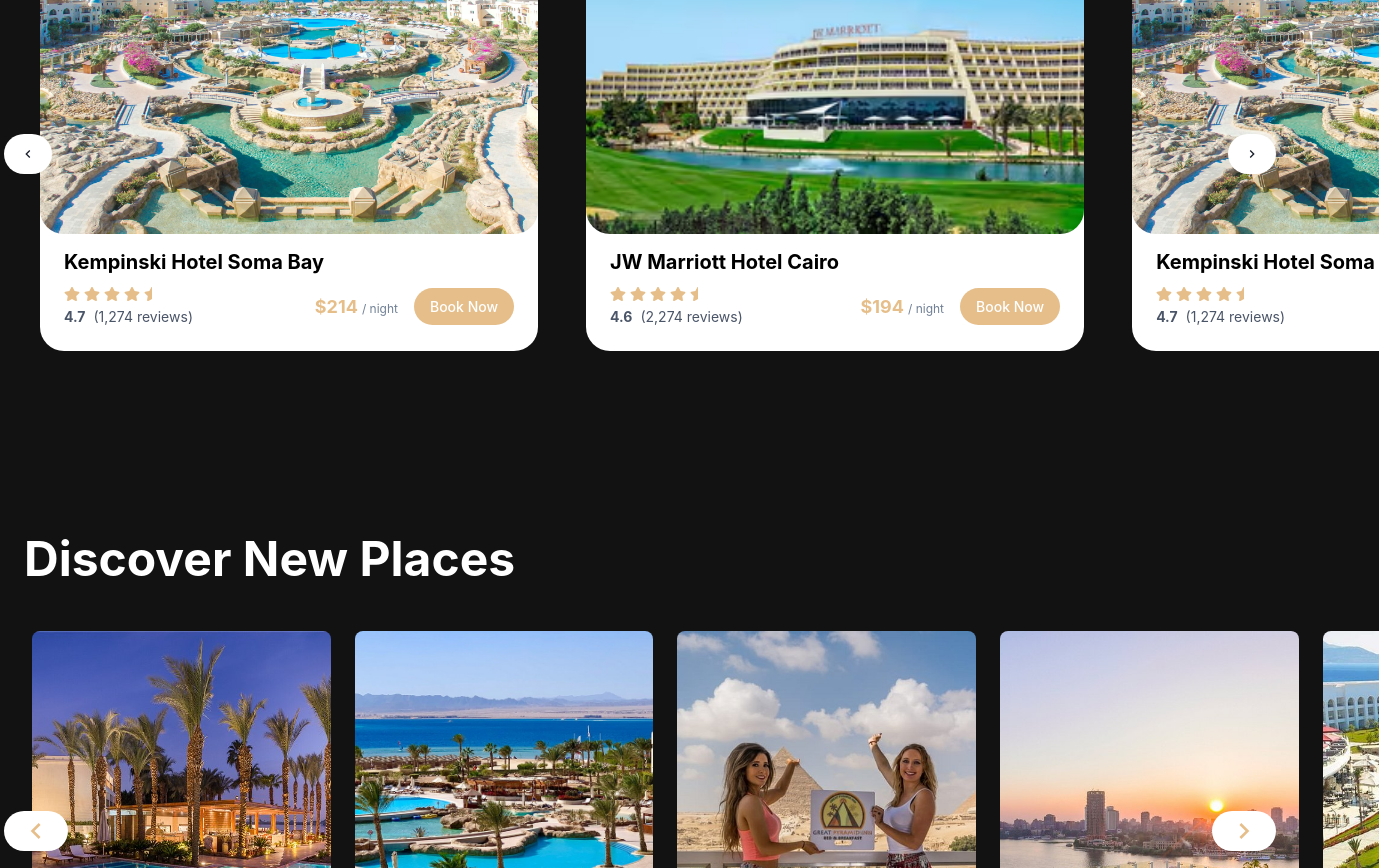
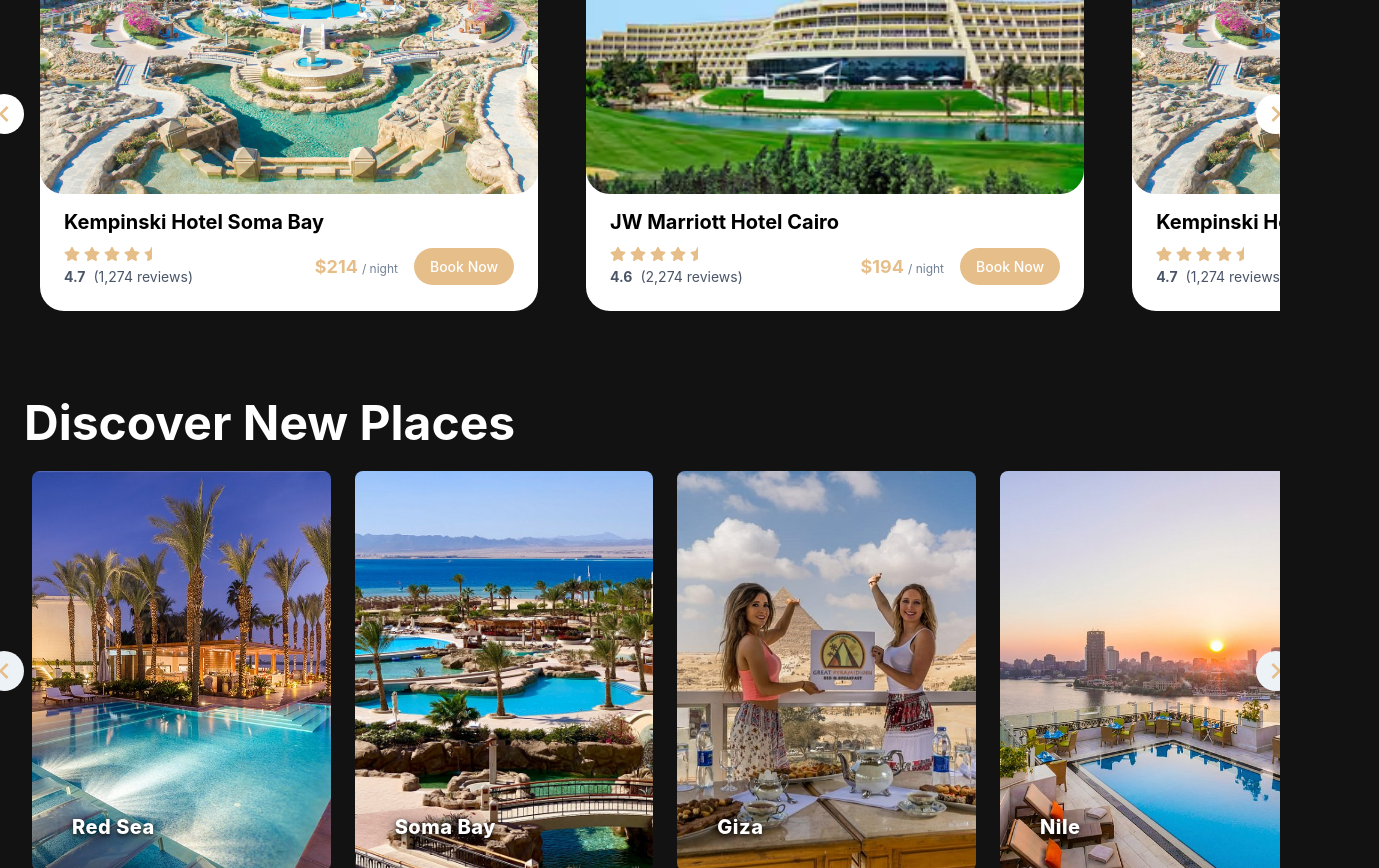
Before and after one commit to Omar-Amin2/my-landing-page, a Next.js app: page / in a window 1280 px wide. Shown: the part 900-1768 px from the top of the page, 1379 px wide, since content can reach past the window. Built offline with nearby package versions, Linux system fonts and the light colour scheme.

Commit message:
refinements

```diff
--- a/app/components/DiscoverSection.jsx
+++ b/app/components/DiscoverSection.jsx
@@ -45,26 +45,19 @@
     const cardWidth = container.offsetWidth / visibleCards;
     const totalCards = items.length;
 
-    let newIndex = currentIndex;
+    let newIndex = direction === 'left'
+      ? currentIndex - 1
+      : currentIndex + 1;
 
-    if (direction === 'left') {
-      newIndex = currentIndex - 1;
-      if (newIndex < 0) {
-        newIndex = totalCards - 1; // Go to last card
-      }
+    if (newIndex < 0) {
+      newIndex = totalCards - visibleCards;
+      container.scrollTo({ left: container.scrollWidth - (cardWidth * visibleCards), behavior: 'smooth' });
+    } else if (newIndex >= totalCards - (visibleCards - 1)) {
+      newIndex = 0;
+      container.scrollTo({ left: 0, behavior: 'smooth' });
     } else {
-      newIndex = currentIndex + 1;
-      if (newIndex >= totalCards) {
-        newIndex = 0; // Go to first card
-      }
+      container.scrollBy({ left: direction === 'left' ? -cardWidth : cardWidth, behavior: 'smooth' });
     }
-
-    const targetScroll = newIndex * cardWidth;
-
-    container.scrollTo({
-      left: targetScroll,
-      behavior: 'smooth'
-    });
 
     setCurrentIndex(newIndex);
   };
@@ -110,12 +103,12 @@
   };
 
   return (
-    <Box py={{ base: 8, md: 16 }}>
+    <Box py={{ base: 2, md: 4 }}>
       <Container maxW="container.xl" px={{ base: 0, md: 6 }}>
         <Heading
           size={{ base: "xl", lg: "2xl" }}
           color="white"
-          mb={{ base: 6, md: 10 }}
+          mb={{ base: 3, md: 4 }}
           px={{ base: 4, md: 0 }}
         >
           Discover New Places
@@ -125,13 +118,15 @@
           <IconButton
             icon={<ChevronLeftIcon color={THEME_COLORS.bronzeNude} boxSize={8} />}
             position="absolute"
-            left={{ base: 0, md: -5 }}
+            left={{ base: 2, md: "-40px" }}
             top="50%"
             transform="translateY(-50%)"
             zIndex={2}
             rounded="full"
-            bg="white"
-            size={{ base: "sm", md: "md" }}
+            color="white"
+            _hover={{
+              opacity: 0.8,
+            }}
             onClick={() => scroll('left')}
           />
 
@@ -156,7 +151,7 @@
               <Box
                 key={item.id}
                 p={2}
-                flex={{ base: "0 0 85%", md: "0 0 calc(100% / 4.2 - 8px)" }} // adjust for 4.2 cards
+                flex={{ base: "0 0 85%", md: "0 0 calc(100% / 4.2 - 8px)" }}
                 transition="all 0.3s ease"
               >
                 <Box
@@ -164,12 +159,29 @@
                   h="400px"
                   borderRadius="lg"
                   overflow="hidden"
-                  className="transform transition-all duration-300 hover:-translate-y-2 hover:shadow-[0_0_20px_rgba(200,160,130,0.3)]"
+                  cursor="pointer"
+                  display="block"
+                  transition="all 0.3s ease"
+                  _hover={{
+                    transform: "translateY(-8px)",
+                    boxShadow: "xl",
+                    '& > .overlay': {
+                      opacity: 1
+                    }
+                  }}
                 >
                   <Image
                     src={item.image}
                     alt={item.title}
                     style={{ width: '100%', height: '100%', objectFit: 'cover' }}
+                  />
+                  <Box
+                    className="overlay"
+                    position="absolute"
+                    inset={0}
+                    bg="blackAlpha.400"
+                    transition="opacity 0.3s ease"
+                    opacity={0}
                   />
                   <Box
                     position="absolute"
@@ -178,6 +190,7 @@
                     right={6}
                     px={4}
                     py={2}
+                    zIndex={1}
                   >
                     <Text
                       color="white"
@@ -199,13 +212,15 @@
           <IconButton
             icon={<ChevronRightIcon color={THEME_COLORS.bronzeNude} boxSize={8} />}
             position="absolute"
-            right={{ base: 0, md: -5 }}
+            right={{ base: 2, md: "-40px" }}
             top="50%"
             transform="translateY(-50%)"
             zIndex={2}
             rounded="full"
-            bg="white"
-            size={{ base: "sm", md: "md" }}
+            color="white"
+            _hover={{
+              opacity: 0.8,
+            }}
             onClick={() => scroll('right')}
           />
         </Box>
--- a/app/components/Footer.jsx
+++ b/app/components/Footer.jsx
@@ -29,7 +29,7 @@
     <Box
       bg={THEME_COLORS.background}
       color="white"
-      py={{ base: 12, md: 8 }}
+      py={{ base: 6, md: 8 }}  // Reduced from { base: 12, md: 8 }
       position="relative"
     >
       <Container maxW="container.xl" position="relative" px={{ base: 6, md: 4 }}>
--- a/app/components/HeroSection.jsx
+++ b/app/components/HeroSection.jsx
@@ -25,6 +25,7 @@
       maxHeight={{ base: "800px", md: "800px" }}
       width="100%"
       overflow="hidden"
+      mb={{ base: 2, md: 4 }}  // Add bottom margin
       mt={{ base: "-1", md: "-8" }}  // Add negative margin to reduce gap
     >
       <Image
--- a/app/components/MostRelevantSection.jsx
+++ b/app/components/MostRelevantSection.jsx
@@ -92,20 +92,16 @@
 
     const cardWidth = container.offsetWidth / 2; // Show 2 cards
     const scrollAmount = direction === 'left' ? -cardWidth : cardWidth;
+    const totalCards = hotels.length;
 
-    // Calculate new index
     let newIndex = direction === 'left'
       ? currentIndex - 1
       : currentIndex + 1;
 
-    // Handle circular scrolling
     if (newIndex < 0) {
-      newIndex = hotels.length - 2;
-      container.scrollTo({ left: container.scrollWidth - cardWidth * 2, behavior: 'instant' });
-      setTimeout(() => {
-        container.scrollTo({ left: container.scrollWidth - cardWidth * 3, behavior: 'smooth' });
-      }, 0);
-    } else if (newIndex >= hotels.length - 1) {
+      newIndex = totalCards - 2;
+      container.scrollTo({ left: container.scrollWidth - (cardWidth * 2), behavior: 'smooth' });
+    } else if (newIndex >= totalCards - 1) {
       newIndex = 0;
       container.scrollTo({ left: 0, behavior: 'smooth' });
     } else {
@@ -116,11 +112,11 @@
   };
 
   return (
-    <Box py={spacing.section.py}>
+    <Box py={{ base: 2, md: 4 }}>
       <Container maxW="container.xl" px={spacing.section.px}>
         <HStack
           justify="space-between"
-          mb={spacing.component.gap}
+          mb={{ base: 3, md: 4 }}
           spacing={spacing.element.gap}
         >
           <Heading
@@ -133,18 +129,18 @@
 
         <Box position="relative">
           <IconButton
-            icon={<ChevronLeftIcon />}
+            icon={<ChevronLeftIcon color={THEME_COLORS.bronzeNude} boxSize={8} />}
             position="absolute"
-            left={{ base: 2, md: -5 }}
+            left={{ base: 2, md: "-40px" }}
             top="50%"
             transform="translateY(-50%)"
             zIndex={2}
             rounded="full"
             bg="white"
-            size={{ base: "sm", md: "md" }}
+            _hover={{
+              opacity: 0.8,
+            }}
             onClick={() => scroll('left')}
-            _hover={{ bg: 'white', transform: 'translateY(-50%) scale(1.1)' }}
-            transition="all 0.2s"
           />
 
           <Flex
@@ -198,10 +194,27 @@
                     <Box
                       borderRadius="3xl"
                       overflow="hidden"
-                      className="transform transition-all duration-300 hover:-translate-y-2 hover:shadow-[0_0_20px_rgba(200,160,130,0.3)]"
                       position="relative"
                       pb={6}
+                      transition="all 0.3s ease"
+                      _hover={{
+                        transform: "translateY(-8px)",
+                        boxShadow: "xl",
+                        '& > .overlay': {
+                          opacity: 1
+                        }
+                      }}
                     >
+                      {/* Add overlay */}
+                      <Box
+                        className="overlay"
+                        position="absolute"
+                        inset={0}
+                        bg="blackAlpha.400"
+                        transition="opacity 0.3s ease"
+                        opacity={0}
+                        zIndex={1}
+                      />
                       {/* Location Tag - Moved to overlay on image */}
                       <Box
                         position="absolute"
@@ -304,18 +317,18 @@
           </Flex>
 
           <IconButton
-            icon={<ChevronRightIcon />}
+            icon={<ChevronRightIcon color={THEME_COLORS.bronzeNude} boxSize={8} />}
             position="absolute"
-            right={{ base: 2, md: -5 }}
+            right={{ base: 2, md: "-40px" }}
             top="50%"
             transform="translateY(-50%)"
             zIndex={2}
             rounded="full"
             bg="white"
-            size={{ base: "sm", md: "md" }}
+            _hover={{
+              opacity: 0.8,
+            }}
             onClick={() => scroll('right')}
-            _hover={{ bg: 'white', transform: 'translateY(-50%) scale(1.1)' }}
-            transition="all 0.2s"
           />
         </Box>
       </Container>
--- a/app/context/AuthContext.js
+++ b/app/context/AuthContext.js
@@ -1,18 +1,38 @@
 'use client'
-import { createContext, useContext, useState } from 'react';
+import { createContext, useContext, useState, useEffect } from 'react';
 
 const AuthContext = createContext({
   loggedIn: false,
   setLoggedIn: () => {},
+  user: null,
 });
 
 export function AuthProvider({ children }) {
   const [loggedIn, setLoggedIn] = useState(false);
+  const [isClient, setIsClient] = useState(false);
+
+  useEffect(() => {
+    setIsClient(true);
+    const storedAuth = localStorage.getItem('auth');
+    if (storedAuth) {
+      setLoggedIn(JSON.parse(storedAuth));
+    }
+  }, []);
+
+  const handleLogin = (value) => {
+    setLoggedIn(value);
+    localStorage.setItem('auth', JSON.stringify(value));
+  };
 
   const value = {
     loggedIn,
-    setLoggedIn,
+    setLoggedIn: handleLogin,
+    user: loggedIn ? { name: 'Omar' } : null,
   };
+
+  if (!isClient) {
+    return null;
+  }
 
   return (
     <AuthContext.Provider value={value}>
--- a/app/layout.jsx
+++ b/app/layout.jsx
@@ -1,14 +1,33 @@
 'use client'
 import './globals.css'
 import { ChakraProvider } from '@chakra-ui/react'
+import { Box } from '@chakra-ui/react'
 import theme from './theme/theme'
+import { THEME_COLORS } from './constants'
+import { AuthProvider } from './context/AuthContext'
 
 export default function RootLayout({ children }) {
   return (
     <html lang="en">
-      <body>
+      <body style={{ overflow: 'hidden auto', maxWidth: '100vw' }}>
         <ChakraProvider theme={theme}>
-          {children}
+          <AuthProvider>
+            <Box position="relative" minH="100vh" overflow="hidden">
+              {children}
+              <Box
+                position="absolute"
+                bottom={-50}
+                left="50%"
+                transform="translateX(-50%)"
+                width="200%"
+                aspectRatio="2/1"
+                pointerEvents="none"
+                bgGradient={`radial-gradient(50% 50% at 50% 100%, ${THEME_COLORS.bronzeNude}40 0%, transparent 70%)`}
+                opacity={0.8}
+                zIndex={1}
+              />
+            </Box>
+          </AuthProvider>
         </ChakraProvider>
       </body>
     </html>
--- a/app/page.jsx
+++ b/app/page.jsx
@@ -9,6 +9,7 @@
 import MostRelevantSection from "./components/MostRelevantSection.jsx";
 import Trending from "./components/Trending.jsx";
 import { Box } from '@chakra-ui/react';
+import { THEME_COLORS } from './constants';
 
 export default function Home() {
   return (
@@ -17,8 +18,11 @@
       minH="100vh"
       display="flex"
       flexDirection="column"
-      gap={8}
-      pb={8}
+      gap={4}
+      pb={4}
+      position="relative"
+      maxW="100vw"
+      overflow="hidden"  // Prevent horizontal scroll
     >
       <Navbar />
       <HeroSection />
```
Also changed, not shown: app/components/CTA.jsx (+4 -4 lines), app/components/Navbar.jsx (+8 -1 lines), app/components/Trending.jsx (+21 -4 lines), app/components/WhySection.jsx (+4 -4 lines).
